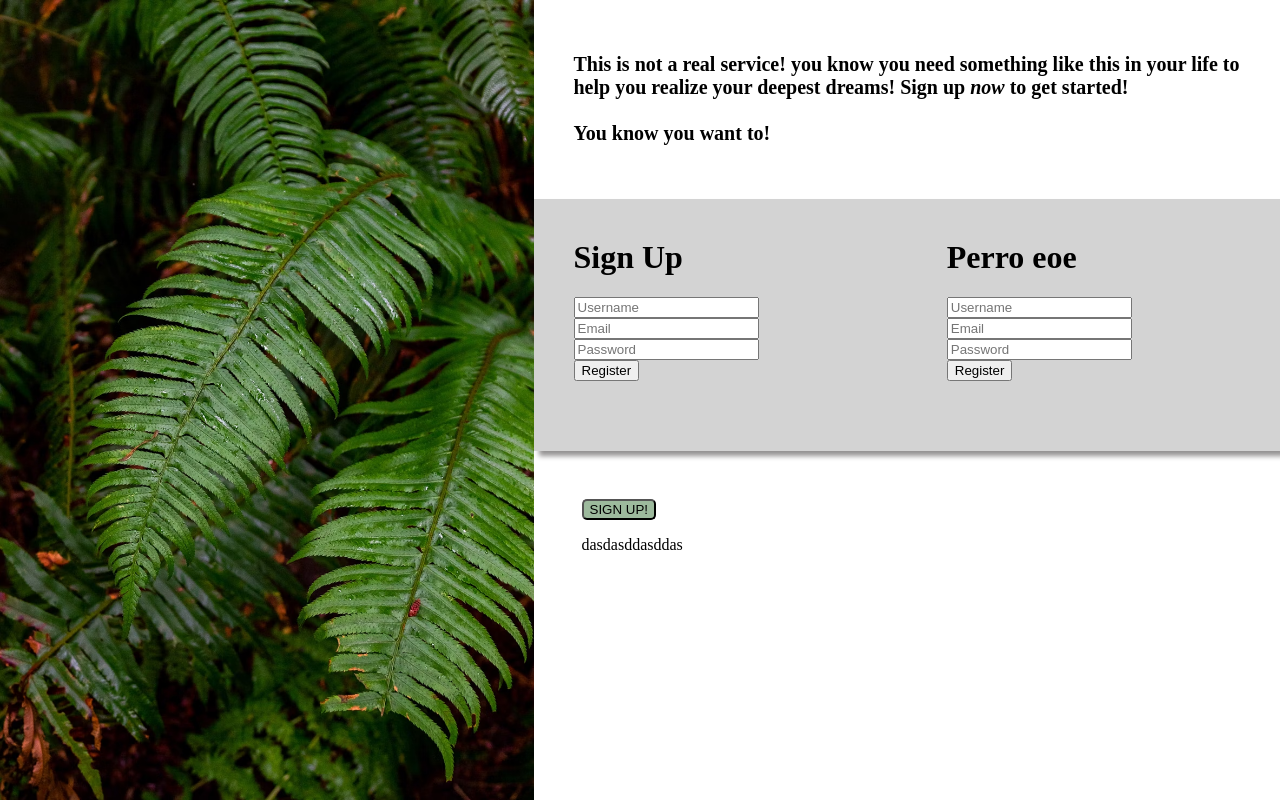
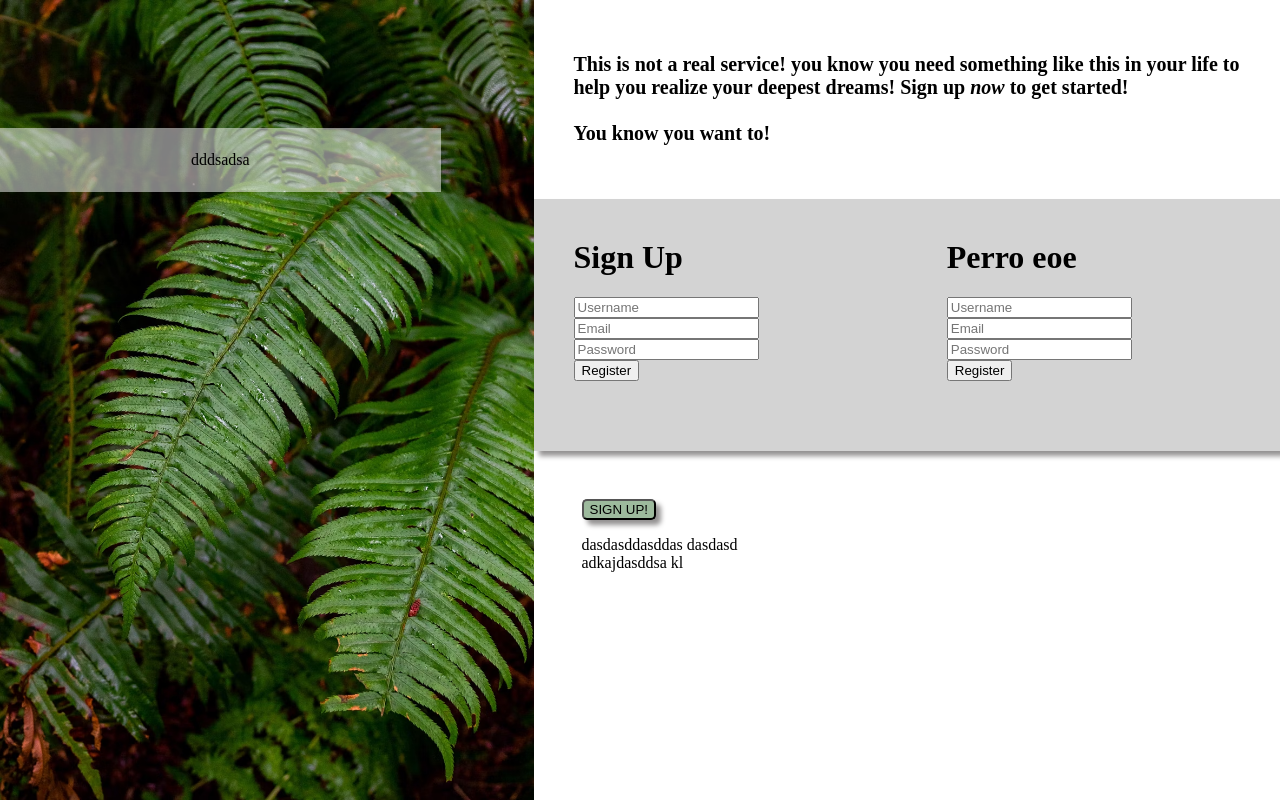
Before and after one commit to Sevamiau/form, a plain HTML site: page index.html in a window 1280 px wide. Drawn offline with Linux system fonts and the light colour scheme.

Commit message:
mas avance

```diff
--- a/index.html
+++ b/index.html
@@ -7,16 +7,19 @@
     <title>Document</title>
 </head>
 <body>
+      <div class="container">
 
-    <div class="container">
-        <div class="img-container"> <img src="photo-1585202900225-6d3ac20a6962.avif" id="planta" alt="planta"></div>
+        <div class="img-container">
+            <div class="transparente">
+                <p>dddsadsa</p>
+            </div>
+            <img src="photo-1585202900225-6d3ac20a6962.avif" id="planta" alt="planta">
+        </div>
         <div class="box2">
             <div class="hero">
                 <h1>This is not a real service! you know you need something like this in your life to help you realize
                     your deepest dreams!
-                    Sign up <em>now</em> to get started! <br>
-
-                    <br>You know you want to!
+                    Sign up <em>now</em> to get started! <br><br>You know you want to!
                 </h1>
             </div>
             <div class="form-container">
@@ -41,10 +44,9 @@
             </div>
             <div class="sign-up">
                 <button id="btn-sign">SIGN UP!</button>
-                <p>dasdasddasddas</p>
+                <p>dasdasddasddas dasdasd <br>adkajdasddsa kl</p>
             </div>
         </div>
     </div>
-
 </body>
 </html>
--- a/style.css
+++ b/style.css
@@ -50,9 +50,21 @@ form {
 #btn-sign{
     background-color: rgb(157, 186, 157);
     border-radius: 5px;
+    box-shadow: 5px 5px 5px rgb(148, 146, 146);
+}
 
-}#btn-sign:hover{
+#btn-sign:hover{
     background-color: rgb(110, 136, 110);
     color: white;
     cursor: pointer;
 }
+
+.transparente {
+    position: absolute;
+    background-color: rgba(255, 255, 255, 0.5);
+    display: flex;
+    justify-content: center;
+    width: 33.33vw;
+    margin-top: 10%;
+    padding: 7px;
+}
```
